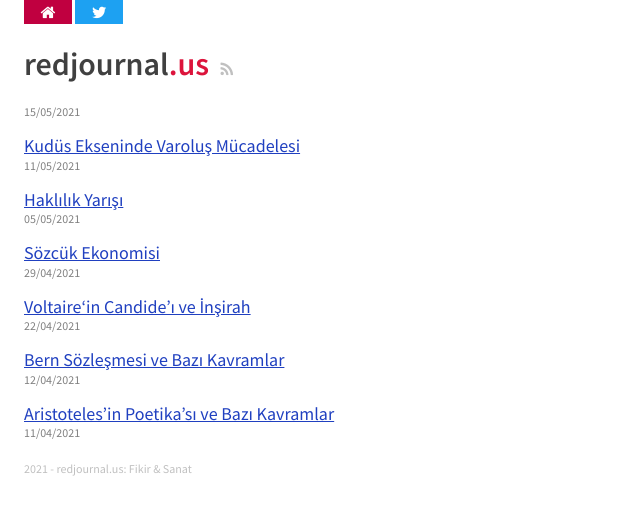
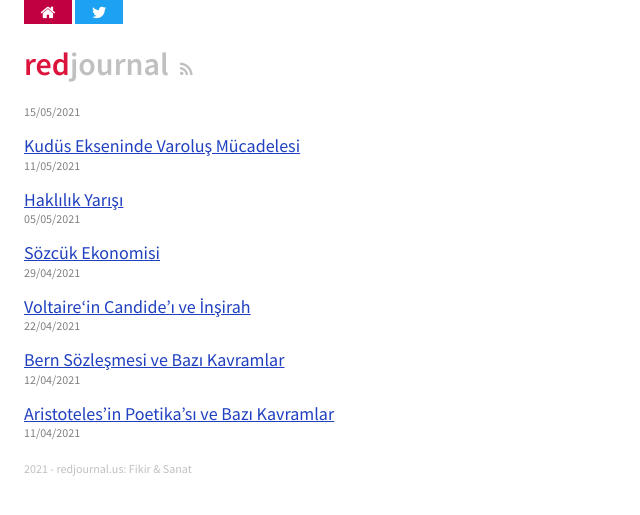
Before and after one commit to erdidemirim/erdidemirim.github.io, a Jekyll site: the page built from index.html, in a window 1280 px wide. Shown: the top 515 px of the page, without its empty margins (0-640 px from the left). Built offline with Jekyll 4.4.1, drawn with Linux system fonts in a browser that asks for light colours.

Commit message:
Update index.html

```diff
--- a/index.html
+++ b/index.html
@@ -5,7 +5,7 @@ layout: base
 
 
 <div class="navigation">
-	<h1>RedJournal<span style="color:crimson">.us</span>&nbsp;<a class="feed-link icon-rss" rel="alternate" type="application/atom+xml" href="/articles.xml"></a></h1>
+	<h1><span style="color:crimson">Red</span><span style="color:#c0c0c0">Journal</span>&nbsp;<a class="feed-link icon-rss" rel="alternate" type="application/atom+xml" href="/articles.xml"></a></h1>
 	<ul>
 		{% for post in site.posts %}
 			<li>
```
